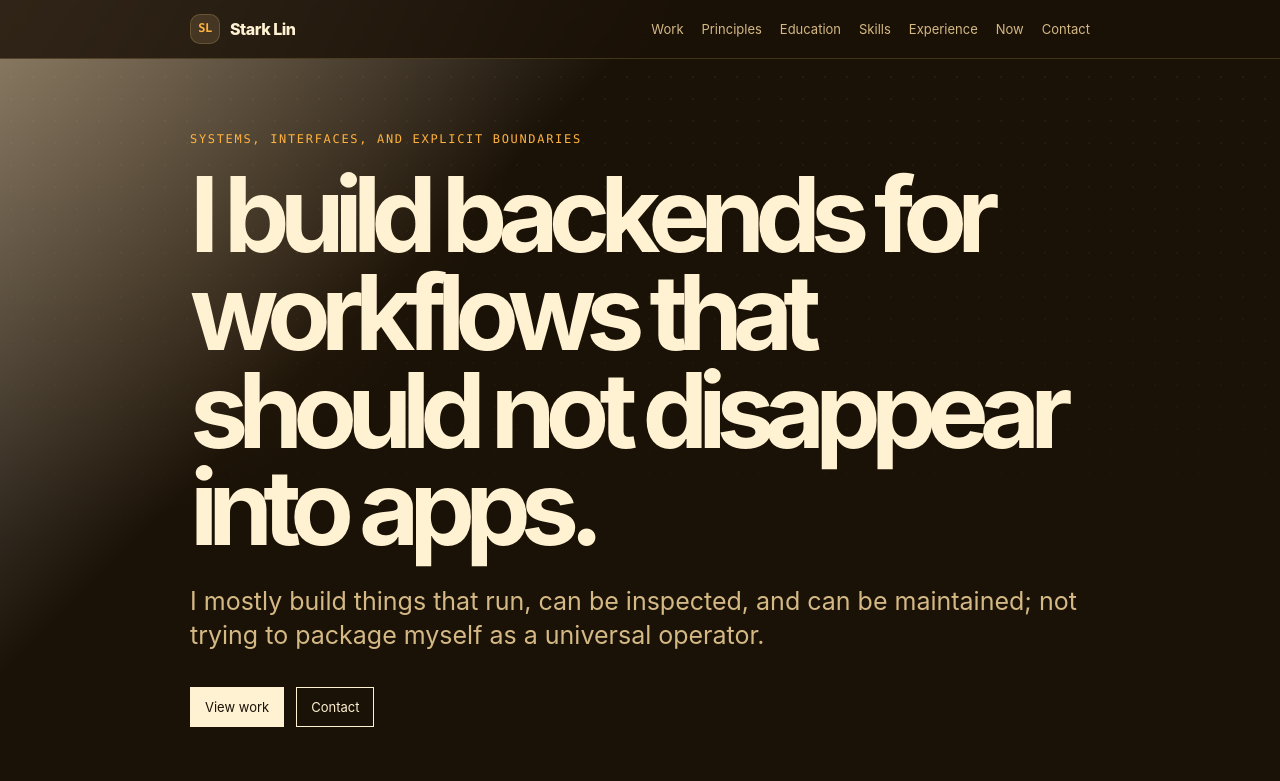
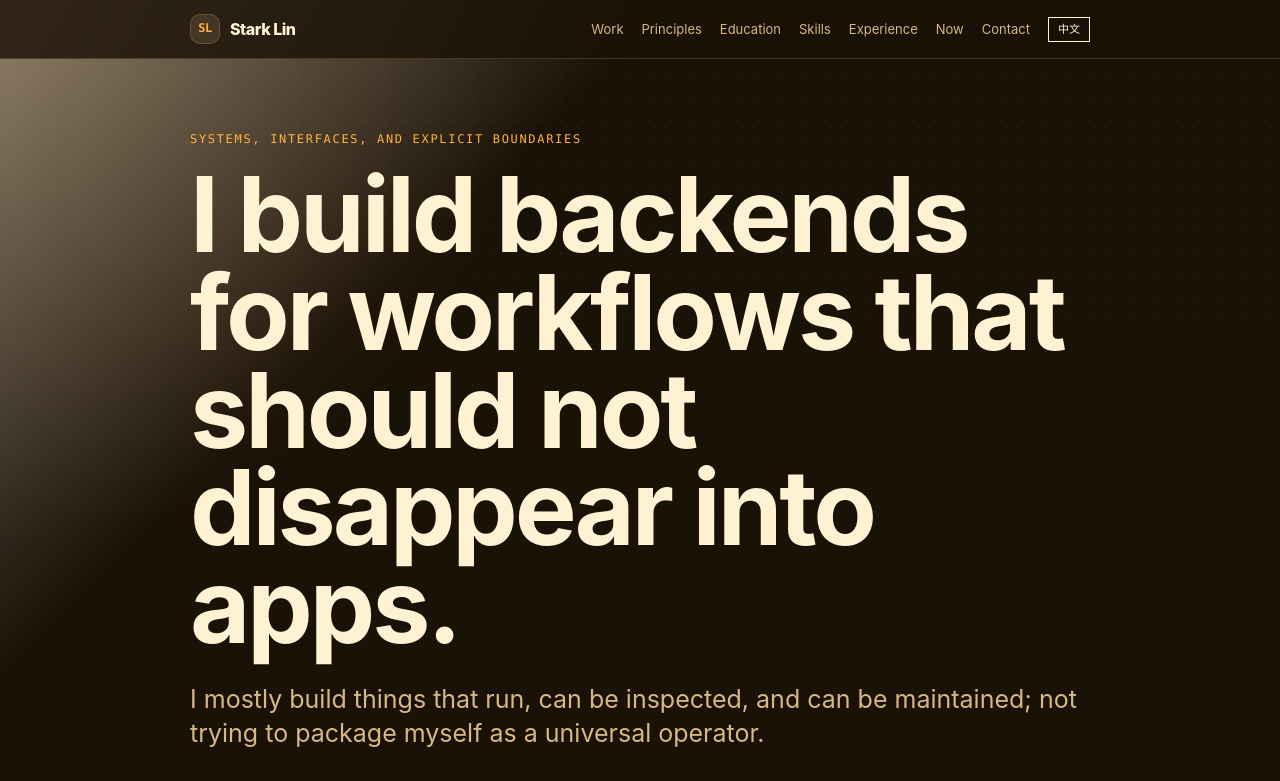
Before and after one commit to stark-lin/stark-lin.github.io, a plain HTML site: page index.html in a window 1280 px wide. Shown: the top 781 px of the page. Drawn offline with Linux system fonts and the light colour scheme.

Commit message:
make it more random

```diff
--- a/assets/app.js
+++ b/assets/app.js
@@ -387,7 +387,8 @@
         contactCopy: pick(rng, DATA.contactCopies),
         revealCopy: pick(rng, DATA.revealCopies),
         leads: Object.fromEntries(Object.entries(DATA.sectionLeads).map(([key, values]) => [key, pick(rng, values)])),
-        footerQuip: pick(rng, SAFE_BILINGUAL_QUIPS)
+        footerQuip: pick(rng, SAFE_BILINGUAL_QUIPS),
+        skills: shuffle(rng, UI.skills).map(([title, skills]) => [title, shuffle(rng, skills)])
       };
 
       config.rarity = calculateRarity([
@@ -409,10 +410,26 @@
         .replaceAll("'", "&#039;");
     }
 
+    function getLanguageSwitch() {
+      const isChinese = document.documentElement.lang.startsWith("zh");
+      const targetUrl = new URL(isChinese ? "./index.html" : "./zh.html", window.location.href);
+      targetUrl.search = window.location.search;
+      targetUrl.hash = window.location.hash;
+
+      return {
+        href: targetUrl.href,
+        hrefLang: isChinese ? "en" : "zh",
+        labelLang: isChinese ? "en" : "zh-CN",
+        label: isChinese ? "EN" : "中文",
+        ariaLabel: isChinese ? "切换到英文" : "Switch to Chinese"
+      };
+    }
+
     function renderShell(config) {
       const { shell } = UI;
       const language = document.documentElement.lang.startsWith("zh") ? "zh" : "en";
       const footerQuip = config.footerQuip?.[language] || shell.footer;
+      const languageSwitch = getLanguageSwitch();
       document.body.innerHTML = `
         <div class="regenerating" id="regenerating" aria-hidden="true">
           <div class="regen-box">
@@ -425,7 +442,10 @@
               <span class="brand-mark">SL</span>
               <span>Stark Lin</span>
             </a>
-            <nav id="nav" aria-label="${escapeHtml(shell.navAria)}"></nav>
+            <div class="topbar-actions">
+              <nav id="nav" aria-label="${escapeHtml(shell.navAria)}"></nav>
+              <a class="button secondary language-switch" href="${escapeHtml(languageSwitch.href)}" hreflang="${languageSwitch.hrefLang}" lang="${languageSwitch.labelLang}" aria-label="${escapeHtml(languageSwitch.ariaLabel)}">${languageSwitch.label}</a>
+            </div>
           </div>
         </header>
         <div class="site" id="top">
@@ -565,7 +585,7 @@
     function renderSkills(config, index) {
       const body = `
         <div class="cards">
-          ${UI.skills.map(([title, skills]) => `
+          ${config.skills.map(([title, skills]) => `
             <article class="card third">
               <h3>${escapeHtml(title)}</h3>
               <div class="skill-cloud" style="margin-top:18px">
@@ -755,6 +775,42 @@
       document.documentElement.dataset.styleGenome = styleGenome.id;
     }
 
+    function clampTitleTracking(value, fontWeight, fontSizePx) {
+      let min = -0.045;
+
+      if (fontWeight >= 800) min = -0.035;
+      if (fontSizePx >= 96) min = Math.max(min, -0.03);
+      if (fontSizePx >= 120) min = Math.max(min, -0.025);
+
+      return Math.max(value, min);
+    }
+
+    function applyTitleTrackingLimits() {
+      document.querySelectorAll("h1, h2, h3").forEach(title => {
+        // Remove the previous clamp so responsive changes are always measured
+        // against the tracking requested by the current generated style.
+        title.style.removeProperty("letter-spacing");
+        const computedStyle = window.getComputedStyle(title);
+        const fontSizePx = Number.parseFloat(computedStyle.fontSize);
+        const fontWeight = Number.parseInt(computedStyle.fontWeight, 10);
+        const trackingPx = Number.parseFloat(computedStyle.letterSpacing);
+
+        if (![fontSizePx, fontWeight, trackingPx].every(Number.isFinite) || fontSizePx <= 0) return;
+
+        const tracking = trackingPx / fontSizePx;
+        const clampedTracking = clampTitleTracking(tracking, fontWeight, fontSizePx);
+        if (clampedTracking > tracking) {
+          title.style.letterSpacing = `${clampedTracking}em`;
+        }
+      });
+    }
+
+    let titleTrackingFrame;
+    function scheduleTitleTrackingLimits() {
+      cancelAnimationFrame(titleTrackingFrame);
+      titleTrackingFrame = requestAnimationFrame(applyTitleTrackingLimits);
+    }
+
     function applyBodyClass(config) {
       document.body.className = [
         `theme-${config.colorTheme}`,
@@ -777,6 +833,8 @@
       renderMain(config);
       renderReveal(config);
       renderCompleteVersion(config);
+      applyTitleTrackingLimits();
+      window.addEventListener("resize", scheduleTitleTrackingLimits, { passive: true });
     }
 
     init();
--- a/assets/styles.css
+++ b/assets/styles.css
@@ -699,11 +699,27 @@
       color: var(--accent);
     }
 
+    .topbar-actions {
+      display: flex;
+      align-items: center;
+      justify-content: flex-end;
+      gap: 18px;
+      min-width: 0;
+    }
+
     nav {
       display: flex;
       gap: 18px;
       color: var(--muted);
       font-size: 13px;
+    }
+
+    .topbar .button.language-switch {
+      flex: 0 0 auto;
+      padding: 6px 9px;
+      font-size: 11px;
+      line-height: 1;
+      white-space: nowrap;
     }
 
     .hero {
```
